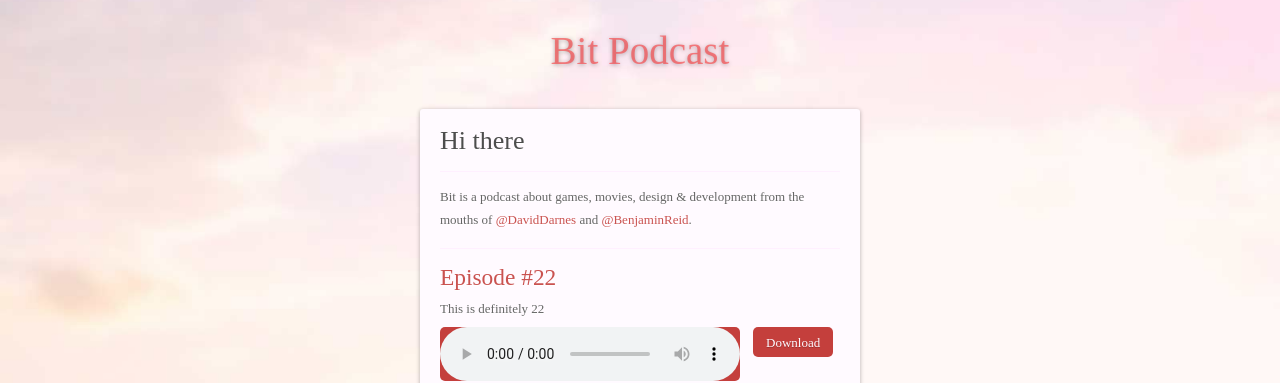
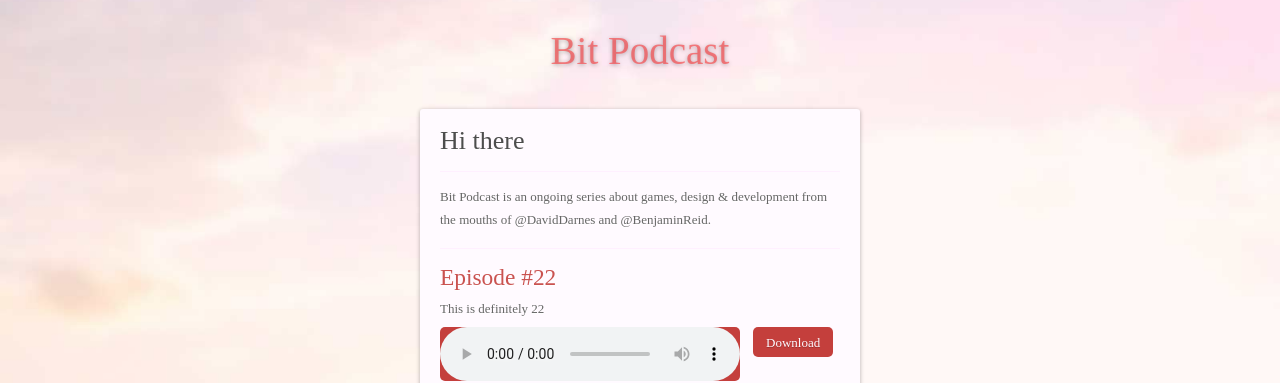
Before and after one commit to benjaminreid/bitpodcast.com, a Jekyll site: the page built from index.html, in a window 1280 px wide. Shown: the top 383 px of the page. Built offline with Jekyll 4.4.1, drawn with Linux system fonts in a browser that asks for light colours; some web fonts are replaced; the list of posts is cut into pages by our own code; comment, search, counter and statistics services are not loaded.

Commit message:
Updates site description

```diff
--- a/index.html
+++ b/index.html
@@ -7,10 +7,8 @@ layout: default
 </header>
 
 <article>
-  <p>
-    Bit is a podcast about games, movies, design &amp; development from the mouths of <a href="https://twitter.com/daviddarnes">@DavidDarnes</a> and <a href="https://twitter.com/BenjaminReid">@BenjaminReid</a>.
-  </p>
-</article>
+  <p>Bit Podcast is an ongoing series about games, design &amp; development from the mouths of @DavidDarnes and @BenjaminReid.</p>
+  </article>
 
 {% for post in paginator.posts %}
 <article>
```
